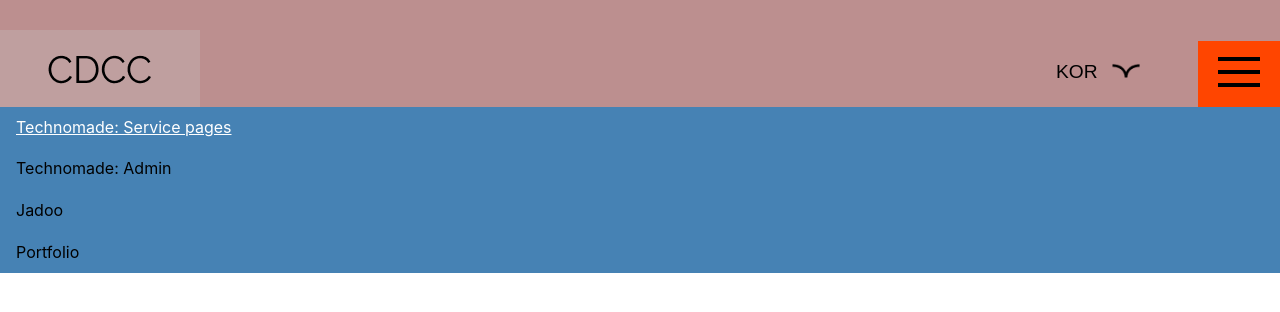
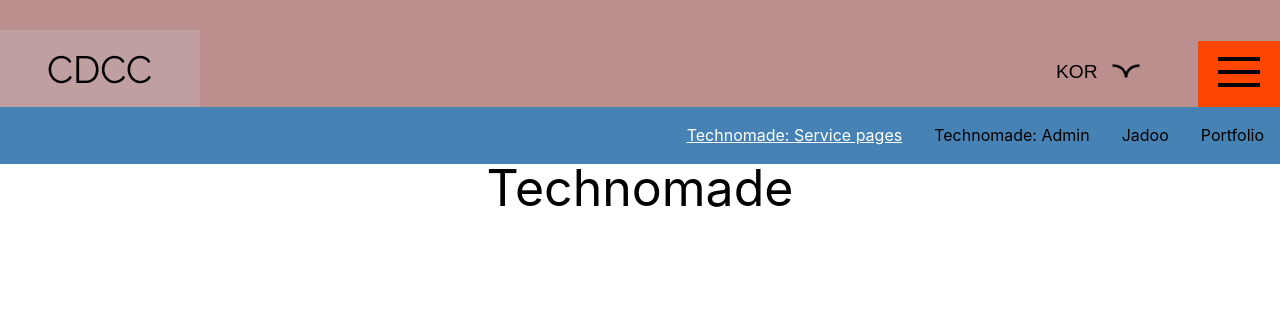
Before and after one commit to chaud1024/portfolio, a React (Create React App) app: page /technomade-service in a window 1280 px wide. Shown: the top 312 px of the page. Built offline with nearby package versions, Linux system fonts and the light colour scheme; a web font is replaced by a local one.

Commit message:
pages modified

```diff
--- a/src/App.scss
+++ b/src/App.scss
@@ -74,9 +74,11 @@
                     z-index : 999;
                     width : 100%;
                     right : 0;
+                    display: flex;
+                    justify-content: flex-end;
 
                     li {
-                        @include format.padding(8px, 16px);
+                        @include format.padding(16px, 16px);
 
                         &.active {
                             color : #fff;
--- a/src/pages/Jadoo.js
+++ b/src/pages/Jadoo.js
@@ -2,7 +2,7 @@
 
 const Jadoo = () => {
   return (
-    <div>Jadoo</div>
+    <div style={{ fontSize : "50px", textAlign: "center"}}>Jadoo</div>
   )
 }
 
--- a/src/pages/Portfolio.js
+++ b/src/pages/Portfolio.js
@@ -2,7 +2,7 @@
 
 const Portfolio = () => {
   return (
-    <div>Portfolio</div>
+    <div style={{ fontSize : "50px", textAlign: "center"}}>Portfolio</div>
   )
 }
 
--- a/src/pages/Technomade.js
+++ b/src/pages/Technomade.js
@@ -2,7 +2,7 @@
 
 const Technomade = () => {
   return (
-    <div>Technomade</div>
+    <div style={{ fontSize : "50px", textAlign: "center"}}>Technomade</div>
   )
 }
 
--- a/src/pages/TechnomadeAdmin.js
+++ b/src/pages/TechnomadeAdmin.js
@@ -2,7 +2,7 @@
 
 const TechnomadeAdmin = () => {
   return (
-    <div>TechnomadeAdmin</div>
+    <div style={{ fontSize : "50px", textAlign: "center"}}>TechnomadeAdmin</div>
   )
 }
 
```
